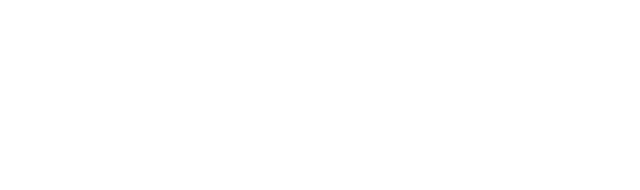
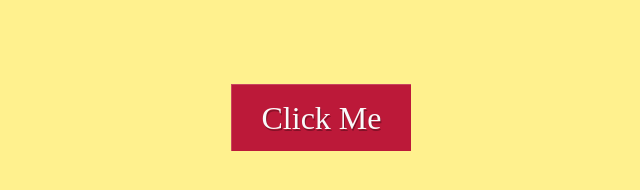
Before and after one commit to jazzbassjohnson/Hacker-Training-Ground, a plain HTML site: page Random Background Selector/index.html in a window 1280 px wide. Shown: the whole page, without its empty margins (319-959 px from the left). Drawn offline with nearby package versions, Linux system fonts and the light colour scheme; files that its build step writes are made by us from their sources.

Commit message:
Added Day 3 Random Background Selector and Updated and Revised Home Page CSS

```diff
--- /dev/null
+++ b/Random Background Selector/css/style.css
@@ -0,0 +1,20 @@
+body {
+	background: #fff18e;
+}
+
+#button_container {
+	text-align: center;
+	margin: 100px auto;
+}
+
+#button {
+	font-family: Futura;, Geneva, sans-serif;
+	font-size: 32px;
+	padding: 15px 30px;
+	background: #bc1939;
+	color: #f9fafa;
+	text-decoration: none;
+	border-top: 1px solid #c94660;
+	border-left: 1px solid #c94660;
+	text-shadow: 1px 2px 0 #831127;
+}
--- a/Random Background Selector/index.html
+++ b/Random Background Selector/index.html
@@ -5,16 +5,18 @@
         <meta charset="utf-8">
         <title>Random Background Selector</title>
         <link rel="stylesheet" type="text/css" href="css/style.css">
+        <script src="http://ajax.googleapis.com/ajax/libs/jquery/1.9.1/jquery.min.js"></script>
+    	<script type="text/javascript" src="js/random_background_generator.js"></script>
 
 	<!--[if IE]>
     <script src="http://html5shiv.googlecode.com/svn/trunk/html5.js"></script>
   <![endif]-->
 
     </head>
-    <body>
-    	<div id='button-container'>
+    <body id="random_background">
+    	<div id='button_container'>
+    		<a id="button" href="javascript:void(0)">Click Me</a>
     	</div>
-
   </body>
 
 </html>
--- /dev/null
+++ b/Random Background Selector/js/random_background_generator.js
@@ -0,0 +1,9 @@
+$(document).ready(function(){
+	function randomColor(){
+		return "#" + Math.random().toString(16).slice(2, 8);
+	};
+	$('#button').on('click', function(){
+		$('body').css("background", randomColor());
+	});
+
+});
--- a/css/style.css
+++ b/css/style.css
@@ -14,3 +14,6 @@ body{
 h1{
 	font-size: 72px;
 }
+#awning, #top-container, #link-container{
+	padding: 30px;
+}
```
Also changed, not shown: Hacker Training Ground.html (+6 -3 lines).
